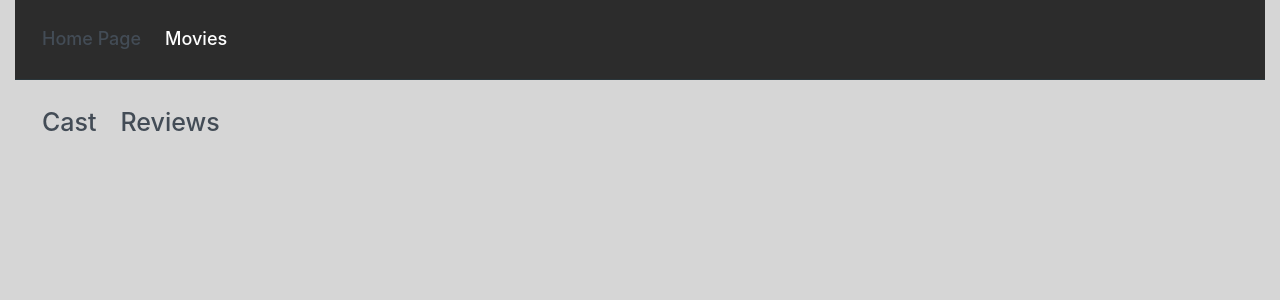
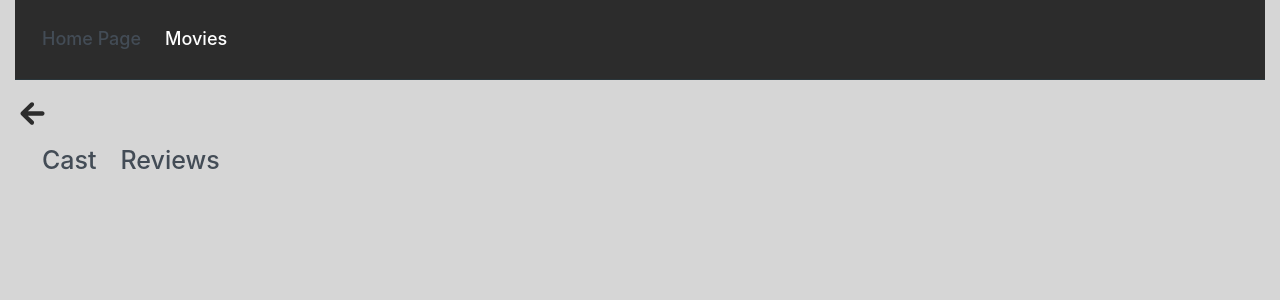
Before and after one commit to IlchenkoY/goit-react-hw-05-movies, a React (Create React App) app: page /movies/1 in a window 1280 px wide. Shown: the top 300 px of the page. Built offline with nearby package versions, Linux system fonts and the light colour scheme; no server answers.

Commit message:
add proptypess and "go back" button

```diff
--- a/src/App.js
+++ b/src/App.js
@@ -2,7 +2,6 @@ import { lazy, Suspense } from 'react';
 import { Routes, Route } from 'react-router-dom';
 import { ToastContainer } from 'react-toastify';
 import { Container } from './components/Container/Container';
-// import { Layout } from 'components/Layout';
 import { Cast } from 'components/Cast/Cast';
 import { Reviews } from 'components/Reviews/Reviews';
 import { LoaderSpinner } from 'components/Loader';
@@ -31,7 +30,6 @@ export default function App() {
       <Appbar />
       <Suspense fallback={<LoaderSpinner />}>
         <Routes>
-          {/* <Route path="/" element={<Layout />}> */}
           <Route path="/" element={<HomePage />} />
           <Route path="movies" element={<MoviesPage />} />
           <Route path="movies/:moviesId" element={<MovieDetailsPage />}>
@@ -39,7 +37,6 @@ export default function App() {
             <Route path="reviews" element={<Reviews />} />
           </Route>
           <Route path="*" element={<NotFoundPage />} />
-          {/* </Route> */}
         </Routes>
       </Suspense>
 
--- a/src/components/Container/Container.jsx
+++ b/src/components/Container/Container.jsx
@@ -1,17 +1,11 @@
 import PropTypes from 'prop-types';
 import { ContainerWrap } from './Container.styled';
 
-const Container = ({ title, children }) => {
-  return (
-    <ContainerWrap>
-      {title && <h1>{title}</h1>}
-      {children}
-    </ContainerWrap>
-  );
+const Container = ({ children }) => {
+  return <ContainerWrap>{children}</ContainerWrap>;
 };
 
 Container.propTypes = {
-  title: PropTypes.string,
   children: PropTypes.node,
 };
 
--- a/src/components/MoviesList/MoviesList.jsx
+++ b/src/components/MoviesList/MoviesList.jsx
@@ -1,4 +1,5 @@
 import { List, ListItemImg } from './MoviesList.styled';
+import PropTypes from 'prop-types';
 import { Link } from 'react-router-dom';
 import defPoster from '../../default-images/default-img.png';
 
@@ -26,4 +27,14 @@ const MoviesList = ({ movies }) => {
   );
 };
 
+MoviesList.propTypes = {
+  movies: PropTypes.arrayOf(
+    PropTypes.shape({
+      id: PropTypes.number.isRequired,
+      title: PropTypes.string.isRequired,
+      poster_path: PropTypes.string.isRequired,
+    }).isRequired,
+  ).isRequired,
+};
+
 export { MoviesList };
--- a/src/components/PageHeading/PageHeading.jsx
+++ b/src/components/PageHeading/PageHeading.jsx
@@ -1,6 +1,11 @@
+import PropTypes from 'prop-types';
 import s from './PageHeading.module.css';
 
 const PageHeading = ({ text }) => {
   return <h1 className={s.title}>{text}</h1>;
 };
+
+PageHeading.propTypes = {
+  children: PropTypes.string,
+};
 export { PageHeading };
--- a/src/components/SerchForm/SearchForm.jsx
+++ b/src/components/SerchForm/SearchForm.jsx
@@ -15,7 +15,7 @@ const SearchForm = ({ onSubmit }) => {
     e.preventDefault();
 
     if (searchQuery.trim() === '') {
-      return toast.warn('🦄 Enter valid query!');
+      return toast.warn('😨 Enter valid query!');
     }
 
     onSubmit(searchQuery);
--- a/src/pages/MovieDetailsPage/MovieDetailsPage.jsx
+++ b/src/pages/MovieDetailsPage/MovieDetailsPage.jsx
@@ -1,5 +1,6 @@
-import { useParams, Outlet } from 'react-router-dom';
+import { useParams, Outlet, useNavigate } from 'react-router-dom';
 import { useState, useEffect } from 'react';
+import { IoMdArrowRoundBack } from 'react-icons/io';
 import { getMovieDetailsById } from 'moviesApi';
 import {
   MovieCard,
@@ -11,6 +12,7 @@ import {
 import defPoster from '../../default-images/default-img.png';
 
 const MovieDetailsPage = () => {
+  const navigate = useNavigate();
   const { moviesId } = useParams();
   const [movie, setmovie] = useState(null);
 
@@ -20,8 +22,15 @@ const MovieDetailsPage = () => {
       .catch(e => console.log(e.message));
   }, [moviesId]);
 
+  const onGoBack = () => navigate(-1);
+
   return (
     <>
+      <IoMdArrowRoundBack
+        type="button"
+        style={{ width: 35, height: 35, color: 'rgb(44, 44, 44)' }}
+        onClick={onGoBack}
+      ></IoMdArrowRoundBack>
       {movie && (
         <MovieCard>
           <img
```
